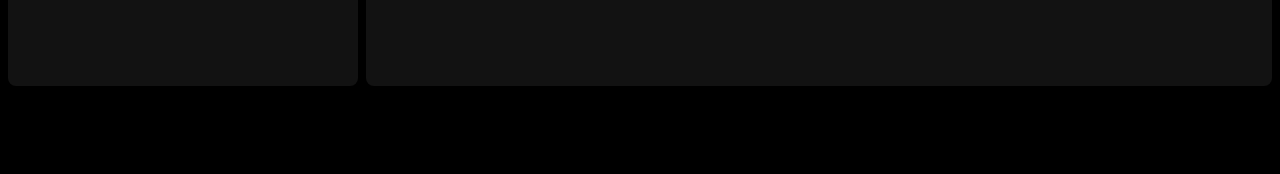
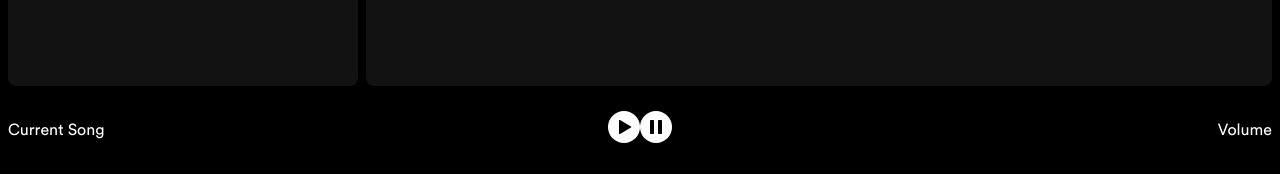
Before and after one commit to francisco-leiva/spotify-clone, an Astro site: page / in a window 1280 px wide. Shown: the part 626-800 px from the top of the page. Built offline with nearby package versions, Linux system fonts and the light colour scheme; Astro itself is replaced by a stand-in of ours.

Commit message:
Add footer and player component

```diff
--- /dev/null
+++ b/src/components/Player/Footer.astro
@@ -0,0 +1,11 @@
+---
+import Player from './Player.jsx'
+---
+
+<div class='h-full grid grid-cols-[30%_40%_30%] items-center'>
+  <div>Current Song</div>
+
+  <Player />
+
+  <div class='justify-self-end'>Volume</div>
+</div>
--- /dev/null
+++ b/src/components/Player/Player.jsx
@@ -0,0 +1,16 @@
+import { Play } from '@/icons/Play'
+import { Pause } from '@/icons/Pause'
+
+export default function Player() {
+  return (
+    <div className='justify-self-center'>
+      <button className='w-8 h-8 bg-white text-black rounded-full [&_svg]:mx-auto'>
+        <Play />
+      </button>
+
+      <button className='w-8 h-8 bg-white text-black rounded-full [&_svg]:mx-auto'>
+        <Pause />
+      </button>
+    </div>
+  )
+}
--- a/src/layouts/Layout.astro
+++ b/src/layouts/Layout.astro
@@ -1,5 +1,6 @@
 ---
 import Aside from '@/components/Aside/Aside.astro'
+import Footer from '@/components/Player/Footer.astro'
 
 interface Props {
   title: string
@@ -33,7 +34,9 @@ const { title } = Astro.props
       <slot />
     </main>
 
-    <footer class='h-16 bg-[#000] [grid-area:player] md:h-[4.5rem]'></footer>
+    <footer class='h-16 bg-[#000] [grid-area:player] md:h-[4.5rem]'>
+      <Footer />
+    </footer>
   </body>
 </html>
 
```
